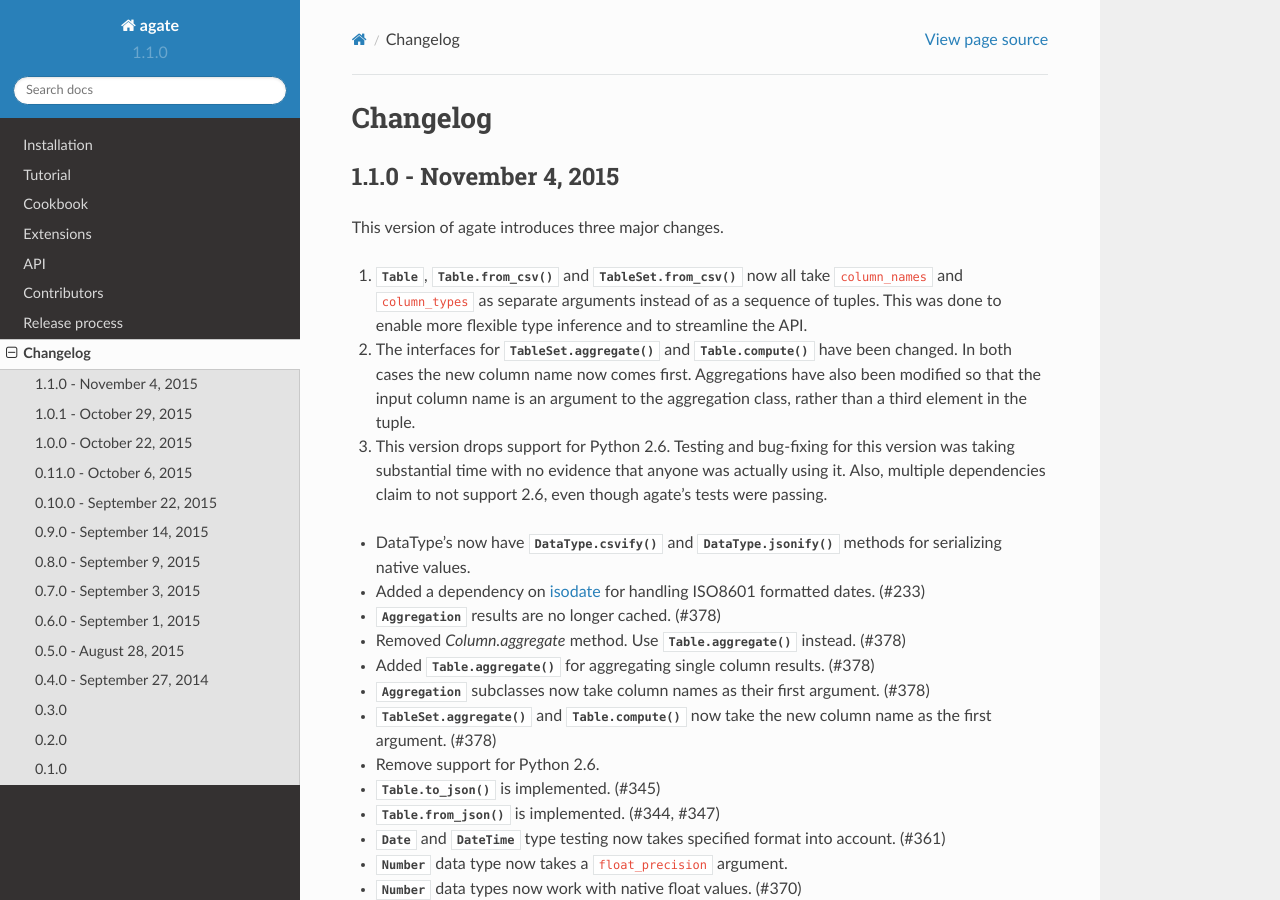
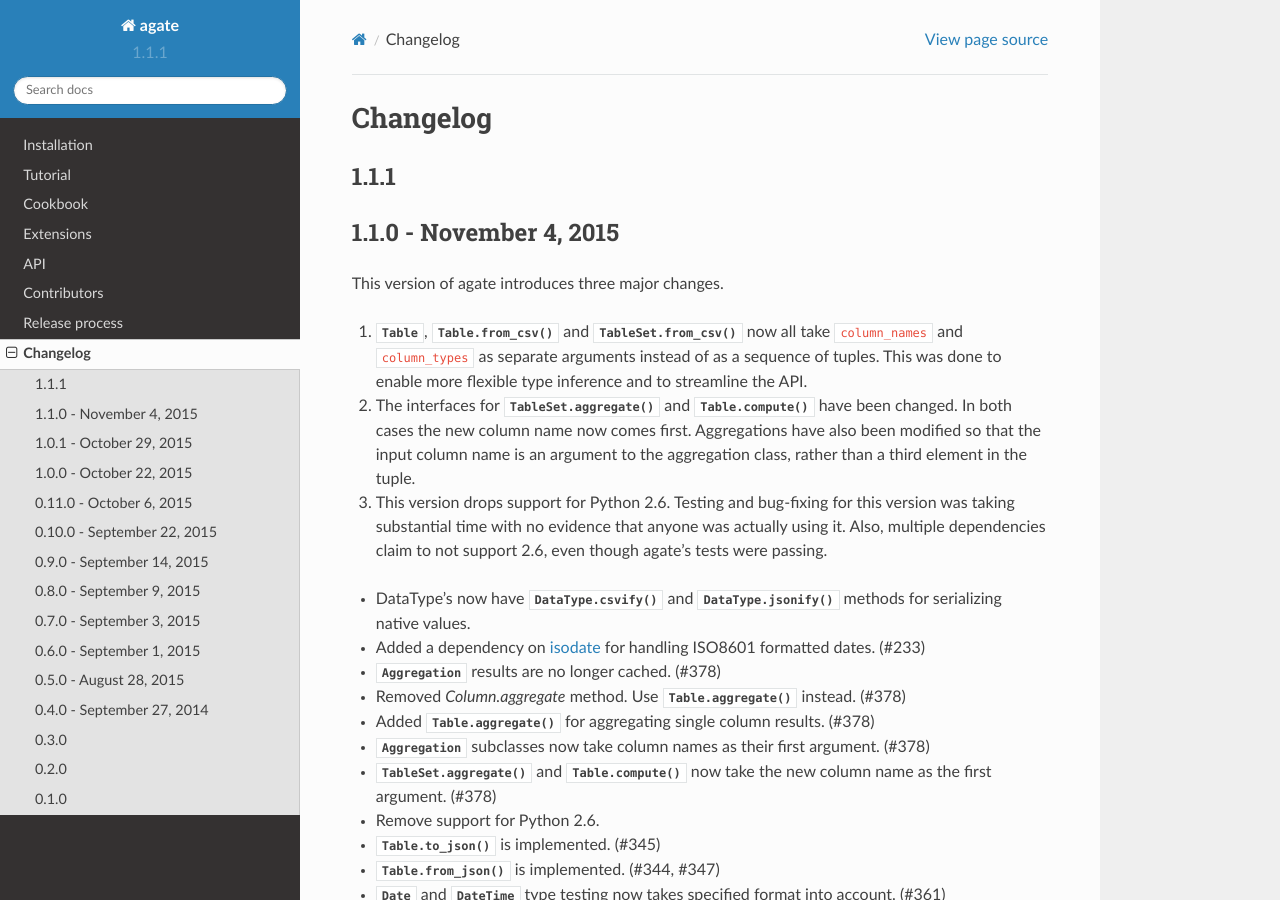
Before and after one commit to wireservice/agate, a Sphinx documentation site: the page built from docs/changelog.rst, in a window 1280 px wide and 900 px high. Built offline with Sphinx 7.4.7 and the Read the Docs theme 2.0.0, drawn with Linux system fonts in a browser that asks for light colours; pages that are not in the unit, such as notebooks, are missing from menus.

Commit message:
Rev to 1.1.1 for dev.

```diff
--- a/CHANGELOG.rst
+++ b/CHANGELOG.rst
@@ -1,3 +1,8 @@
+1.1.1
+-----
+
+
+
 1.1.0 - November 4, 2015
 ------------------------
 
--- a/docs/conf.py
+++ b/docs/conf.py
@@ -22,8 +22,8 @@
 # Metadata
 project = u'agate'
 copyright = u'2015, Christopher Groskopf'
-version = '1.1.0'
-release = '1.1.0'
+version = '1.1.1'
+release = '1.1.1'
 
 exclude_patterns = ['_build']
 pygments_style = 'sphinx'
--- a/setup.py
+++ b/setup.py
@@ -13,7 +13,7 @@
 
 setup(
     name='agate',
-    version='1.1.0',
+    version='1.1.1',
     description='A data analysis library that is optimized for humans instead of machines.',
     long_description=open('README.rst').read(),
     author='Christopher Groskopf',
```
